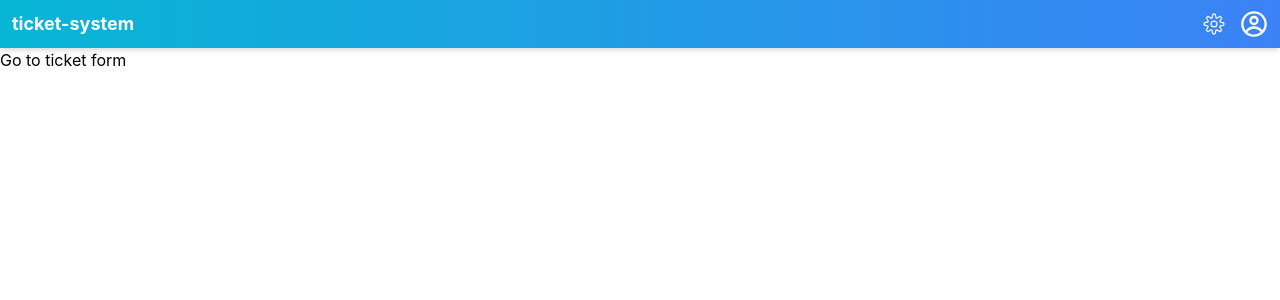
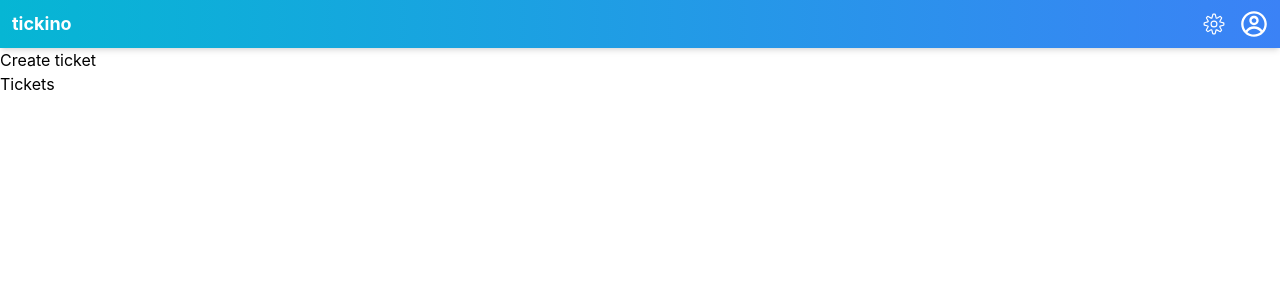
Before and after one commit to Kexon/DAT076, a React (Create React App) app in the folder client/: page / in a window 1280 px wide. Shown: the top 300 px of the page. Built offline with nearby package versions, Linux system fonts and the light colour scheme.

Commit message:
boilerplate routing
Co-Authored-By: Pouya Shirin <13919156+Kexon@users.noreply.github.com>
Co-Authored-By: Albin Sundström <73998992+sundstromalbin@users.noreply.github.com>

```diff
--- a/client/src/App.tsx
+++ /dev/null
@@ -1,17 +0,0 @@
-import './App.css';
-import NavBar from './components/NavBar';
-
-function App() {
-  /*
-   * The container class sets the max-width of an element to match the min-width of
-   * the current breakpoint. This is useful if you’d prefer to design for a
-   * fixed set of screen sizes instead of trying to accommodate a fully fluid viewport.
-   */
-  return (
-    <div className="">
-      <NavBar />
-    </div>
-  );
-}
-
-export default App;
--- /dev/null
+++ b/client/src/Root.tsx
@@ -0,0 +1,12 @@
+import React from 'react';
+import { Outlet } from 'react-router-dom';
+import NavBar from './components/NavBar';
+
+export default function Root() {
+  return (
+    <>
+      <NavBar />
+      <Outlet />
+    </>
+  );
+}
--- a/client/src/components/NavBar.tsx
+++ b/client/src/components/NavBar.tsx
@@ -1,5 +1,6 @@
 import { CiSettings } from 'react-icons/ci';
 import { CgProfile } from 'react-icons/cg';
+import { Link } from 'react-router-dom';
 
 export default function NavBar() {
   return (
@@ -7,7 +8,12 @@ export default function NavBar() {
       className="w-vw flex h-12 items-center justify-between bg-gradient-to-r from-cyan-500 to-blue-500 shadow-md
 "
     >
-      <div className="pl-3 text-lg font-bold text-white">ticket-system</div>
+      <Link
+        className="pl-3 text-lg font-bold text-white transition ease-in-out hover:scale-120"
+        to="/"
+      >
+        tickino
+      </Link>
       <div className="flex gap-x-3 pr-3 text-white">
         <button
           type="button"
--- a/client/src/index.tsx
+++ b/client/src/index.tsx
@@ -5,14 +5,11 @@ import { RouterProvider } from 'react-router-dom';
 import reportWebVitals from './reportWebVitals';
 import router from './router/Router';
 
-import NavBar from './components/NavBar';
-
 const root = ReactDOM.createRoot(
   document.getElementById('root') as HTMLElement,
 );
 root.render(
   <React.StrictMode>
-    <NavBar />
     <RouterProvider router={router} />
   </React.StrictMode>,
 );
--- a/client/src/pages/Home.tsx
+++ b/client/src/pages/Home.tsx
@@ -2,11 +2,9 @@ import { Link } from 'react-router-dom';
 
 export default function Home() {
   return (
-    <div className="">
-      <button type="button">
-        Go to ticket form
-        <Link to="/" />
-      </button>
+    <div className="flex flex-col">
+      <Link to="/createticket">Create ticket</Link>
+      <Link to="/admin">Tickets</Link>
     </div>
   );
 }
--- a/client/src/pages/admin/tickets/AdminTicketsPage.tsx
+++ b/client/src/pages/admin/tickets/AdminTicketsPage.tsx
@@ -25,7 +25,7 @@ export default function TicketListPage() {
   }, []);
 
   return (
-    <div className="container mx-auto h-screen">
+    <div className="h-screen">
       <div className="flex h-max justify-center">
         <div className="bg bg-color=5 bg-blue flex w-full flex-col items-center gap-2 bg-slate-200 p-5 lg:w-3/4 xl:w-2/3">
           <div>
--- a/client/src/pages/client/TicketFormPage.tsx
+++ b/client/src/pages/client/TicketFormPage.tsx
@@ -37,7 +37,7 @@ export default function TicketFormPage() {
   };
 
   return (
-    <div className="container mx-auto h-screen">
+    <div className="mx-auto h-screen">
       <div className="flex h-max justify-center">
         <form className="bg bg-color=5 bg-blue flex w-full flex-col items-center gap-2 bg-slate-200 p-5 lg:w-3/4 xl:w-2/3">
           <div>
```
Also changed, not shown: client/src/router/Router.tsx (+7 -10 lines), client/tsconfig.json (+2 -8 lines), 1 other file (tests, documents, lock files or other folders).
